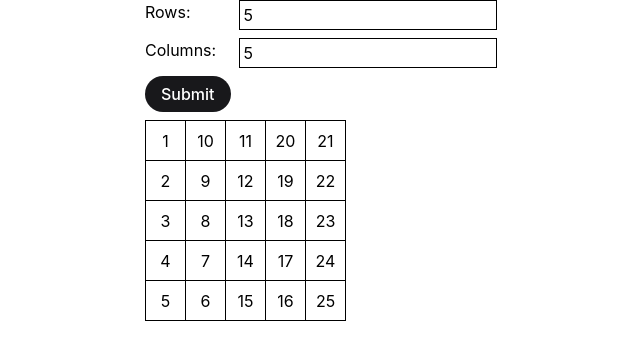
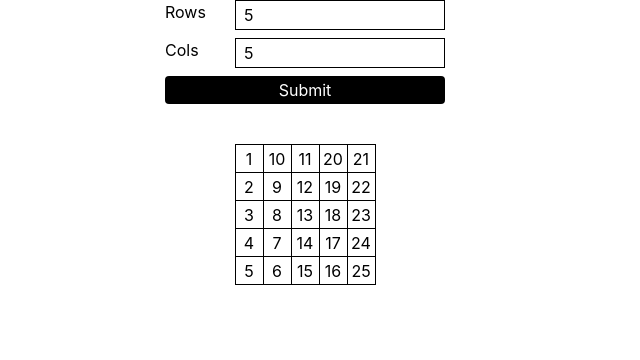
Before and after one commit to yiwenwangANU/playround_react, a React (Vite) app: page /7 in a window 1280 px wide. Both pictures are taken after typing "5", "5" into the empty fields and a click on the button "Submit". Shown: the top 360 px of the page, without its empty margins (335-975 px from the left). Built offline with nearby package versions, Linux system fonts and the light colour scheme.

Commit message:
re-write component

```diff
--- a/src/components/Button/Button.tsx
+++ /dev/null
@@ -1,32 +0,0 @@
-import type { ComponentProps, FC, ReactNode } from "react";
-import { tv, type VariantProps } from "tailwind-variants";
-
-const button = tv({
-  base: "inline-flex cursor-pointer items-center justify-center rounded-full px-4 py-1.5 font-medium select-none",
-  variants: {
-    variant: {
-      primary: "bg-zinc-900 text-white",
-      secondary: "bg-zinc-100 text-zinc-900",
-      tertiary: "text-zinc-600",
-    },
-  },
-  defaultVariants: {
-    variant: "primary",
-  },
-});
-
-interface Props
-  extends
-    Omit<ComponentProps<"button">, "children" | "className">,
-    VariantProps<typeof button> {
-  children: ReactNode;
-  className?: string;
-}
-
-const Button: FC<Props> = ({ variant, children, className, ...rest }) => (
-  <button {...rest} className={button({ variant, className })}>
-    {children}
-  </button>
-);
-
-export default Button;
--- a/src/components/Button/index.ts
+++ /dev/null
@@ -1 +0,0 @@
-export { default } from "./Button";
--- /dev/null
+++ b/src/components/Input/Input.tsx
@@ -0,0 +1,15 @@
+import type { ComponentProps, FC } from "react";
+import { twMerge } from "tailwind-merge";
+
+interface Props extends Omit<ComponentProps<"input">, "className"> {
+  className?: string;
+}
+
+const Input: FC<Props> = ({ className, ...rest }) => (
+  <input
+    className={twMerge("border border-black px-2 py-0.5", className)}
+    {...rest}
+  />
+);
+
+export default Input;
--- /dev/null
+++ b/src/components/Input/index.ts
@@ -0,0 +1 @@
+export { default } from "./Input";
--- a/src/pages/GenerateTablePage/GenerateTablePage.tsx
+++ b/src/pages/GenerateTablePage/GenerateTablePage.tsx
@@ -1,19 +1,21 @@
 import { useState, type FC } from "react";
+import type { Schema } from "./generateTableSchema";
 import Form from "./components/Form/Form";
-import { type Schema } from "./generateTableSchema";
 import Table from "./components/Table";
 
 const GenerateTablePage: FC = () => {
   const [table, setTable] = useState<Schema | null>(null);
-  const handleSubmit = (data: Schema) => {
-    setTable(data);
-  };
 
   return (
-    <div className="mx-auto w-fit space-y-2">
-      <Form onSubmit={handleSubmit} />
-      {table && <Table rows={table.rows} cols={table.cols} />}
-    </div>
+    <>
+      <Form
+        onSubmit={(data) => {
+          console.log(data);
+          setTable(data);
+        }}
+      />
+      {table && <Table table={table} />}
+    </>
   );
 };
 
--- a/src/pages/GenerateTablePage/components/Form/Form.tsx
+++ b/src/pages/GenerateTablePage/components/Form/Form.tsx
@@ -1,32 +1,25 @@
 import type { FC } from "react";
 import { FormProvider, useForm } from "react-hook-form";
 import { zodResolver } from "@hookform/resolvers/zod";
-import {
-  schema,
-  type Schema,
-} from "@/pages/GenerateTablePage/generateTableSchema";
+import { schema, type Schema } from "../../generateTableSchema";
 import Field from "./components/Field";
-import Button from "@/components/Button";
 
 interface Props {
   onSubmit: (data: Schema) => void;
 }
-
 const Form: FC<Props> = ({ onSubmit }) => {
   const methods = useForm({ resolver: zodResolver(schema) });
-  const handleOnSubmit = (data: Schema) => {
-    onSubmit(data);
-  };
-
   return (
     <FormProvider {...methods}>
       <form
-        onSubmit={methods.handleSubmit(handleOnSubmit)}
-        className="grid w-80 grid-cols-[auto_1fr] gap-2"
+        onSubmit={methods.handleSubmit(onSubmit)}
+        className="mx-auto w-70 space-y-2"
       >
-        <Field name="rows" label="rows" />
-        <Field name="cols" label="columns" />
-        <Button>Submit</Button>
+        <Field name="rows" label="Rows" />
+        <Field name="cols" label="Cols" />
+        <button className="cursor-pointer rounded bg-black px-2 py-0.5 text-white w-full">
+          Submit
+        </button>
       </form>
     </FormProvider>
   );
--- a/src/pages/GenerateTablePage/components/Form/components/Field/Field.tsx
+++ b/src/pages/GenerateTablePage/components/Form/components/Field/Field.tsx
@@ -1,3 +1,4 @@
+import Input from "@/components/Input";
 import type { Schema } from "@/pages/GenerateTablePage/generateTableSchema";
 import type { FC } from "react";
 import { useController, useFormContext } from "react-hook-form";
@@ -12,24 +13,21 @@ const Field: FC<Props> = ({ name, label }) => {
     control,
     formState: { errors },
   } = useFormContext<Schema>();
-  const { field } = useController({ control, name });
+  const { field } = useController({ name, control });
 
   return (
-    <>
-      <label htmlFor={name} className="capitalize">
-        {label}:
-      </label>
-      <input
-        className="border border-black px-1 py-0.5"
+    <div className="grid grid-cols-[minmax(0,1fr)_minmax(0,3fr)]">
+      <label htmlFor={name}>{label}</label>
+      <Input
+        id={name}
         {...field}
-        id={name}
+        onChange={(e) => field.onChange(e.target.valueAsNumber)}
         type="number"
-        onChange={(e) => field.onChange(e.target.valueAsNumber)}
       />
       {errors[name] && (
         <div className="col-span-2 text-rose-500">{errors[name].message}</div>
       )}
-    </>
+    </div>
   );
 };
 
--- a/src/pages/GenerateTablePage/components/Table/Table.tsx
+++ b/src/pages/GenerateTablePage/components/Table/Table.tsx
@@ -1,21 +1,20 @@
 import type { FC } from "react";
+import type { Schema } from "../../generateTableSchema";
 
 interface Props {
-  rows: number;
-  cols: number;
+  table: Schema;
 }
 
-const Table: FC<Props> = ({ rows, cols }) => (
-  <table>
-    <tbody className="border-t border-l border-black">
-      {Array.from({ length: rows }, (_, x) => (
-        <tr key={x}>
-          {Array.from({ length: cols }, (_, y) => (
-            <td
-              className="h-10 w-10 border-r border-b text-center"
-              key={`${x}-${y}`}
-            >
-              {y % 2 === 0 ? y * rows + x + 1 : (y + 1) * rows - x}
+const Table: FC<Props> = ({ table }) => {
+  const { rows, cols } = table;
+  return (
+    <table className="mx-auto my-10 w-fit border-t border-r text-center">
+      <tbody>
+        {Array.from({ length: rows }, (_, i) => (
+          <tr>
+            {Array.from({ length: cols }, (_, j) => (
+              <td className="h-7 w-7 border-b border-l">
+                {j % 2 === 0 ? i + j * rows + 1 : -i + (j + 1) * rows}
               </td>
             ))}
           </tr>
@@ -23,5 +22,6 @@ const Table: FC<Props> = ({ rows, cols }) => (
       </tbody>
     </table>
   );
+};
 
 export default Table;
--- a/src/pages/GenerateTablePage/generateTableSchema.ts
+++ b/src/pages/GenerateTablePage/generateTableSchema.ts
@@ -1,13 +1,10 @@
 import { z } from "zod";
 
-const positiveNumber = z
-  .number("Please enter a positive number.")
-  .int("Please enter a positive number.")
-  .gt(0, "Please enter a positive number.");
-
-export const schema = z.object({
-  rows: positiveNumber,
-  cols: positiveNumber,
+const schema = z.object({
+  rows: z.number().min(1),
+  cols: z.number().min(1),
 });
 
-export type Schema = z.infer<typeof schema>;
+type Schema = z.infer<typeof schema>;
+
+export { schema, type Schema };
```
Also changed, not shown: 1 other file (tests, documents, lock files or other folders). Lines whose indentation alone changed are shown as unchanged.
